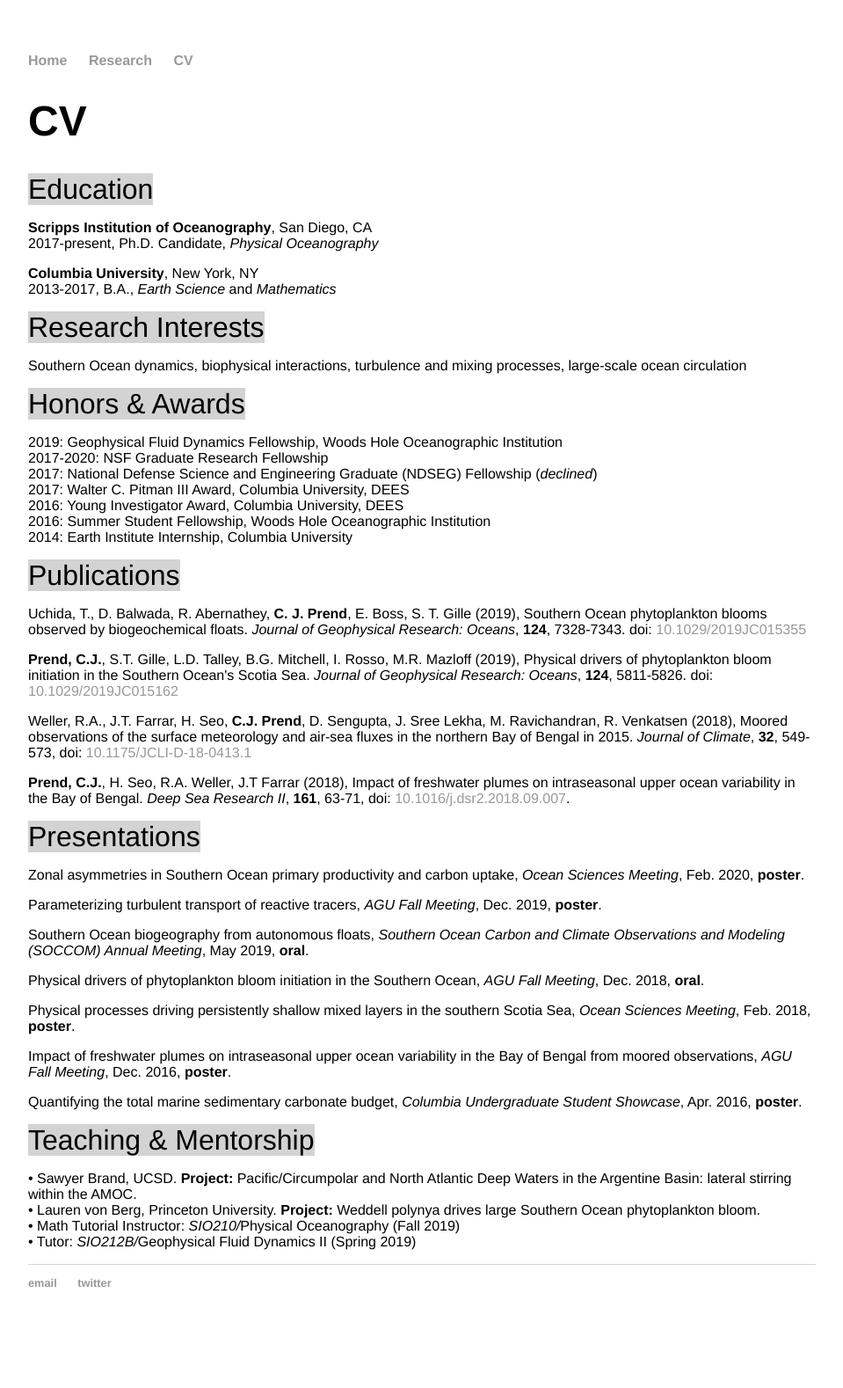
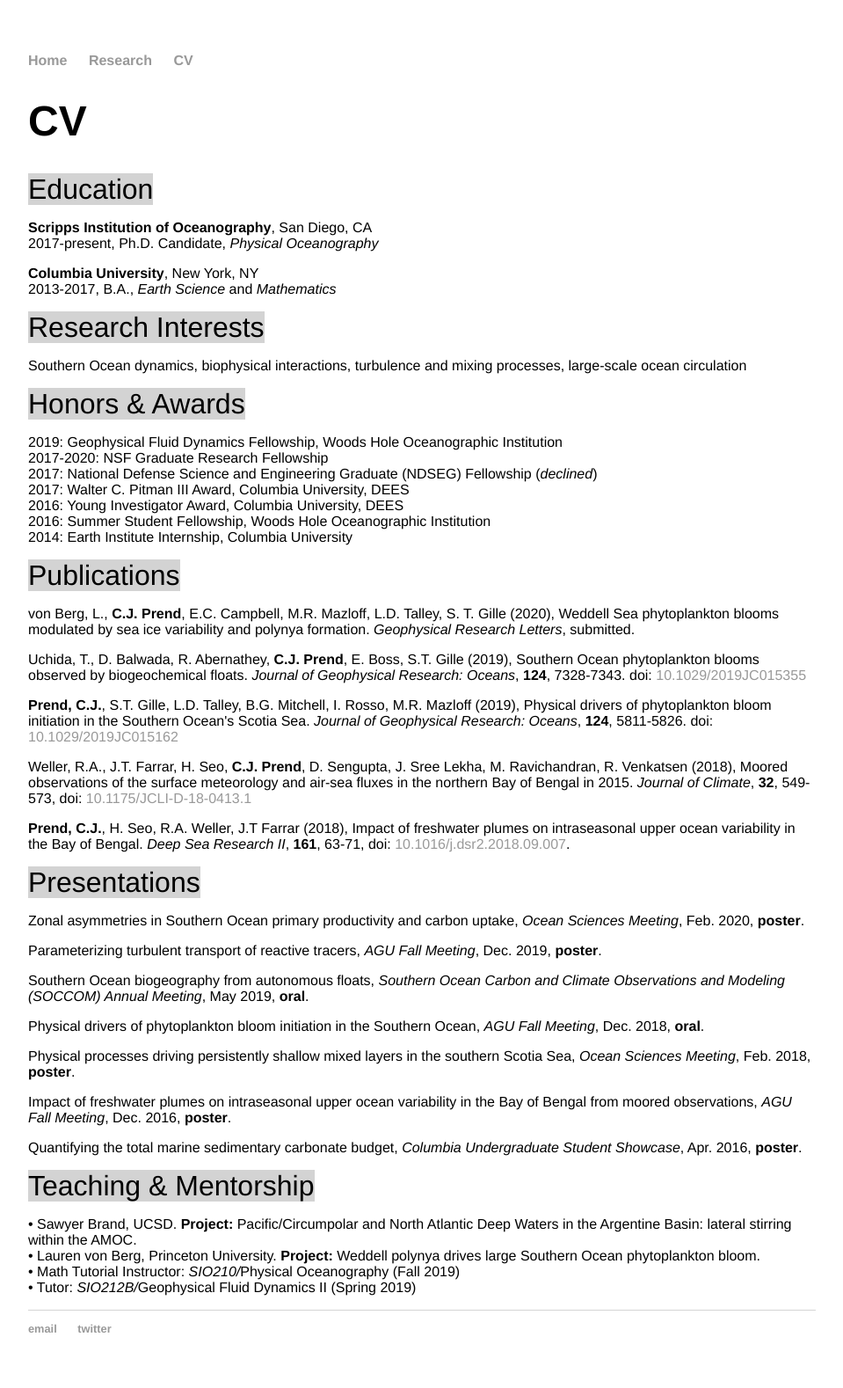
Before and after one commit to cprend/cprend.github.io, a Jekyll site: the page cv/index.html, which Jekyll copies as it is, in a window 1280 px wide. Shown: the whole page at 88% size, without its empty margins (160-1119 px from the left). Built offline with Jekyll 4.4.1, drawn with Linux system fonts in a browser that asks for light colours; before the commit the page ends 1526 px from its top, so only the background shows below that.

Commit message:
Update index.html

```diff
--- a/cv/index.html
+++ b/cv/index.html
@@ -33,7 +33,9 @@
 		2016: Summer Student Fellowship, Woods Hole Oceanographic Institution<br/>
 		2014: Earth Institute Internship, Columbia University</p>
 		<p1>Publications</p1>
-		<p>Uchida, T., D. Balwada, R. Abernathey, <b>C. J. Prend</b>, E. Boss, S. T. Gille (2019), Southern Ocean phytoplankton blooms observed by biogeochemical floats.
+		<p>von Berg, L., <b>C.J. Prend</b>, E.C. Campbell, M.R. Mazloff, L.D. Talley, S. T. Gille (2020), Weddell Sea phytoplankton blooms modulated by sea ice variability and polynya formation.
+		<em>Geophysical Research Letters</em>, submitted.</p>
+		<p>Uchida, T., D. Balwada, R. Abernathey, <b>C.J. Prend</b>, E. Boss, S.T. Gille (2019), Southern Ocean phytoplankton blooms observed by biogeochemical floats.
 		<em>Journal of Geophysical Research: Oceans</em>, <b>124</b>, 7328-7343. doi: <a href="https://agupubs.onlinelibrary.wiley.com/doi/full/10.1029/2019JC015355">10.1029/2019JC015355</a></p>
 		<p><b>Prend, C.J.</b>, S.T. Gille, L.D. Talley, B.G. Mitchell, I. Rosso, M.R. Mazloff (2019), Physical drivers of phytoplankton bloom initiation in the Southern Ocean's
 		Scotia Sea. <em>Journal of Geophysical Research: Oceans</em>, <b>124</b>, 5811-5826. doi: <a href="https://agupubs.onlinelibrary.wiley.com/doi/full/10.1029/2019JC015162">10.1029/2019JC015162</a></p>
```
